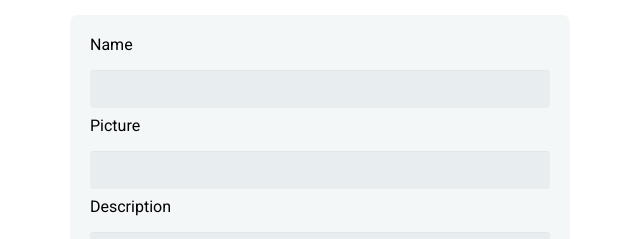
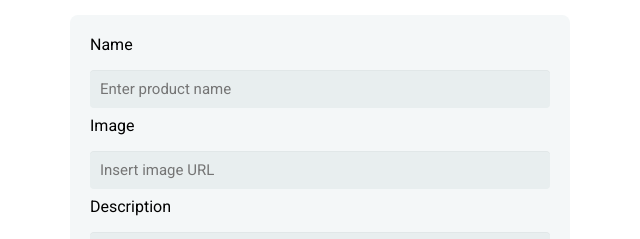
Before and after one commit to alexander-berezhnoy/products-app, a React app: page / in a window 1280 px wide. Shown: the part 249-488 px from the top of the page, without its empty margins (320-960 px from the left). Built offline with nearby package versions, Linux system fonts and the light colour scheme; no server answers; the HTML template or start-up script is replaced by a standard one.

Commit message:
Update product form with Formik

```diff
--- a/src/components/ProductForm/ProductForm.jsx
+++ b/src/components/ProductForm/ProductForm.jsx
@@ -1,6 +1,6 @@
 import React from 'react';
 import PropTypes from 'prop-types';
-import { useFormik } from 'formik';
+import { Formik, Form, useField } from 'formik';
 import './style.scss';
 
 const validate = values => {
@@ -24,43 +24,85 @@ const validate = values => {
   return errors;
 };
 
+const Input = ({label, ...props }) => {
+  const [field, meta] = useField(props);
+  return (
+    <>
+      <label htmlFor={props.id || props.name } className="label">{label}</label>
+      <input className="field" {...field} {...props} />
+      {meta.touched && meta.error ? (
+        <div className="error">{meta.error}</div>
+      ) : null}
+    </>
+  )
+};
+
+const TextArea = ({label, ...props }) => {
+  const [field, meta] = useField(props);
+  return (
+    <>
+      <label htmlFor={props.id || props.name } className="label">{label}</label>
+      <textarea className="field" {...field} {...props} />
+      {meta.touched && meta.error ? (
+        <div className="error">{meta.error}</div>
+      ) : null}
+    </>
+  )
+};
+
 const ProductForm = ({ product, handleRequest }) => {
-  const formik = useFormik({
-    initialValues: {
+  return (
+    <Formik
+      initialValues={{
         name: product.name,
         picture: product.picture,
         description: product.description,
         price: product.price
-    },
-    validate,
-    onSubmit: values => { // handleRequest
+      }}
+      validate={validate}
+      onSubmit={(values, {setSubmitting}) => {
+        setTimeout(() => {
           alert(JSON.stringify(values, null, 2));
           handleRequest();
-    }
-  });
+          setSubmitting(false);
+        }, 400);
+      }}
+    >
+      <Form className="form">
+        <Input
+          label="Name"
+          name="name"
+          type="text"
+          placeholder="Enter product name"
+        />
 
-  return(
-    <form onSubmit={formik.handleSubmit} className="form">
-      <label htmlFor="name" className="label">Name</label>
-      <input name="name" className="field" {...formik.getFieldProps('name')} />
-      { formik.touched.name && formik.errors.name ? <div className="error">{formik.errors.name}</div> : null}
+        <Input
+          label="Image"
+          name="picture"
+          type="text"
+          placeholder="Insert image URL"
+        />
 
-      <label htmlFor="picture" className="label">Picture</label>
-      <input name="picture" className="field" {...formik.getFieldProps('picture')} />
-      { formik.touched.picture && formik.errors.picture ? <div className="error">{formik.errors.picture}</div> : null}
+        <TextArea
+          label="Description"
+          name="description"
+          rows="5"
+          cols="33"
+        />
 
-      <label htmlFor="description" className="label">Description</label>
-      <textarea name="description" className="field" {...formik.getFieldProps('description')} rows="5" cols="33" />
-      { formik.touched.description && formik.errors.description ? <div className="error">{formik.errors.description}</div> : null}
-
-      <label htmlFor="price" className="label">Price</label>
-      <input name="price" type="number" min="0" step="0.01" className="field" {...formik.getFieldProps('price')} />
-      { formik.touched.price && formik.errors.price ? <div className="error">{formik.errors.price}</div> : null}
+        <Input
+          label="Price"
+          name="price"
+          type="number"
+          min="0"
+          step="0.01"
+        />
 
         <input type="submit" className="button" value="Submit" />
-    </form>
-  )
-}
+      </Form>
+    </Formik>
+  );
+};
 
 ProductForm.propTypes = {
   product: PropTypes.object,
@@ -77,45 +119,3 @@ ProductForm.defaultProps = {
 }
 
 export default ProductForm;
-
-      {/*  <Formik*/}
-      {/*    initialValues={{ name: '', picture: '', description: '', price: 0}}*/}
-      {/*    validate={ values => {*/}
-      {/*      const errors = {};*/}
-      {/*      if (!values.name){*/}
-      {/*        errors.name = 'Required';*/}
-      {/*      }*/}
-      {/*      if (!values.picture){*/}
-      {/*        errors.picture = 'Required';*/}
-      {/*      }*/}
-      {/*      if (!values.description){*/}
-      {/*        errors.description = 'Required';*/}
-      {/*      }*/}
-      {/*      if (!values.price){*/}
-      {/*        errors.price = 'Required';*/}
-      {/*      }*/}
-      {/*      return errors;*/}
-      {/*    }}*/}
-      {/*    onSubmit={(values, { setSubmitting }) => {*/}
-      {/*      setTimeout(() => {*/}
-      {/*        alert(JSON.stringify(values, null, 2));*/}
-      {/*        setSubmitting(false);*/}
-      {/*      }, 400);*/}
-      {/*    }}*/}
-      {/*  >*/}
-      {/*    {*/}
-      {/*      ({ isSubmitting }) => (*/}
-      {/*        <Form>*/}
-      {/*          <Field type="text" name="name"/>*/}
-      {/*          <ErrorMessage name="name" component="div" />*/}
-      {/*          <Field type="text" name="picture"/>*/}
-      {/*          <ErrorMessage name="picture" component="div" />*/}
-      {/*          <Field as="textarea" name="description"/>*/}
-      {/*          <ErrorMessage name="description" component="div" />*/}
-      {/*          <Field type="number" name="price" min="0" step="0.01" />*/}
-      {/*          <ErrorMessage name="price" component="div" />*/}
-      {/*        </Form>*/}
-      {/*      )*/}
-      {/*    }*/}
-      {/*  </Formik>*/}
-      {/*</div>*/}
```
Lines whose indentation alone changed are shown as unchanged.
